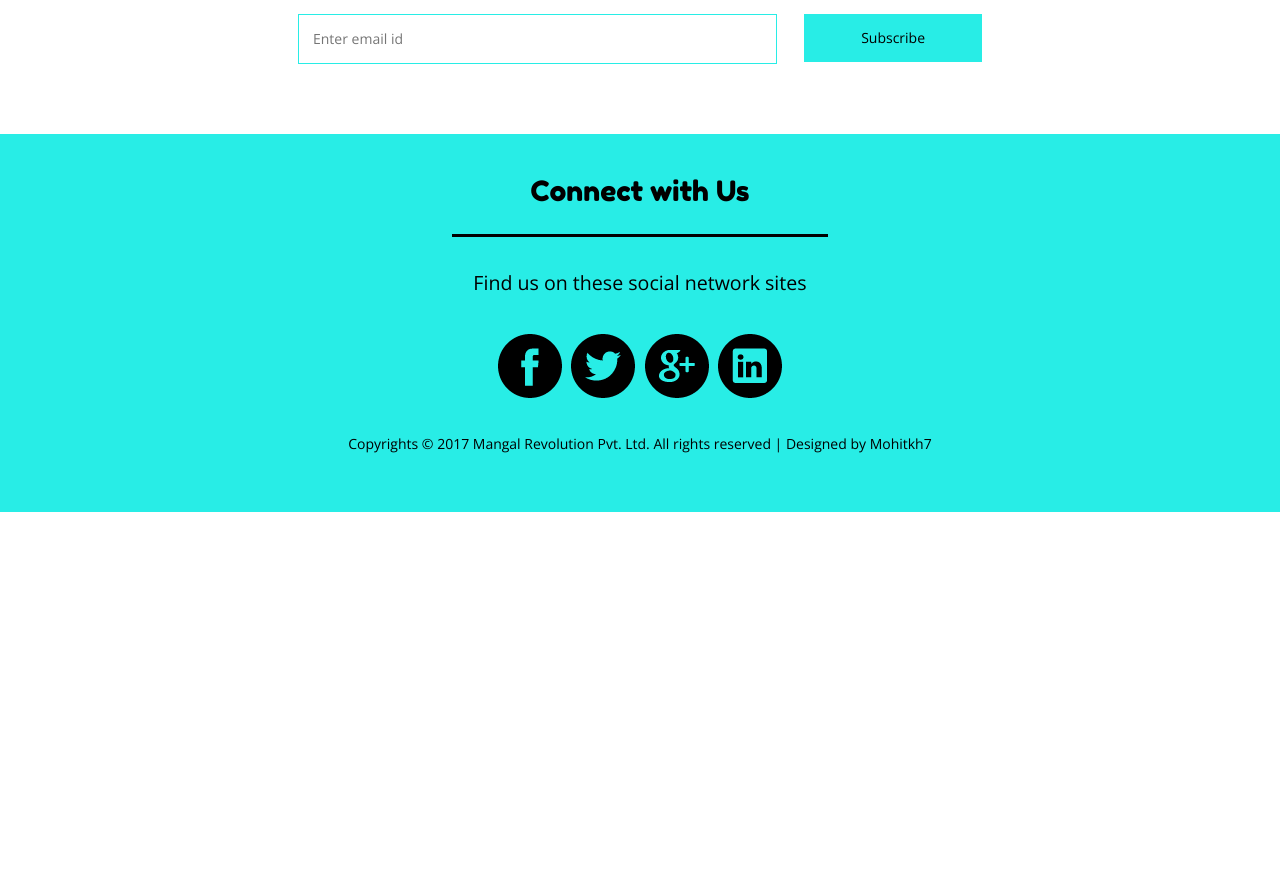
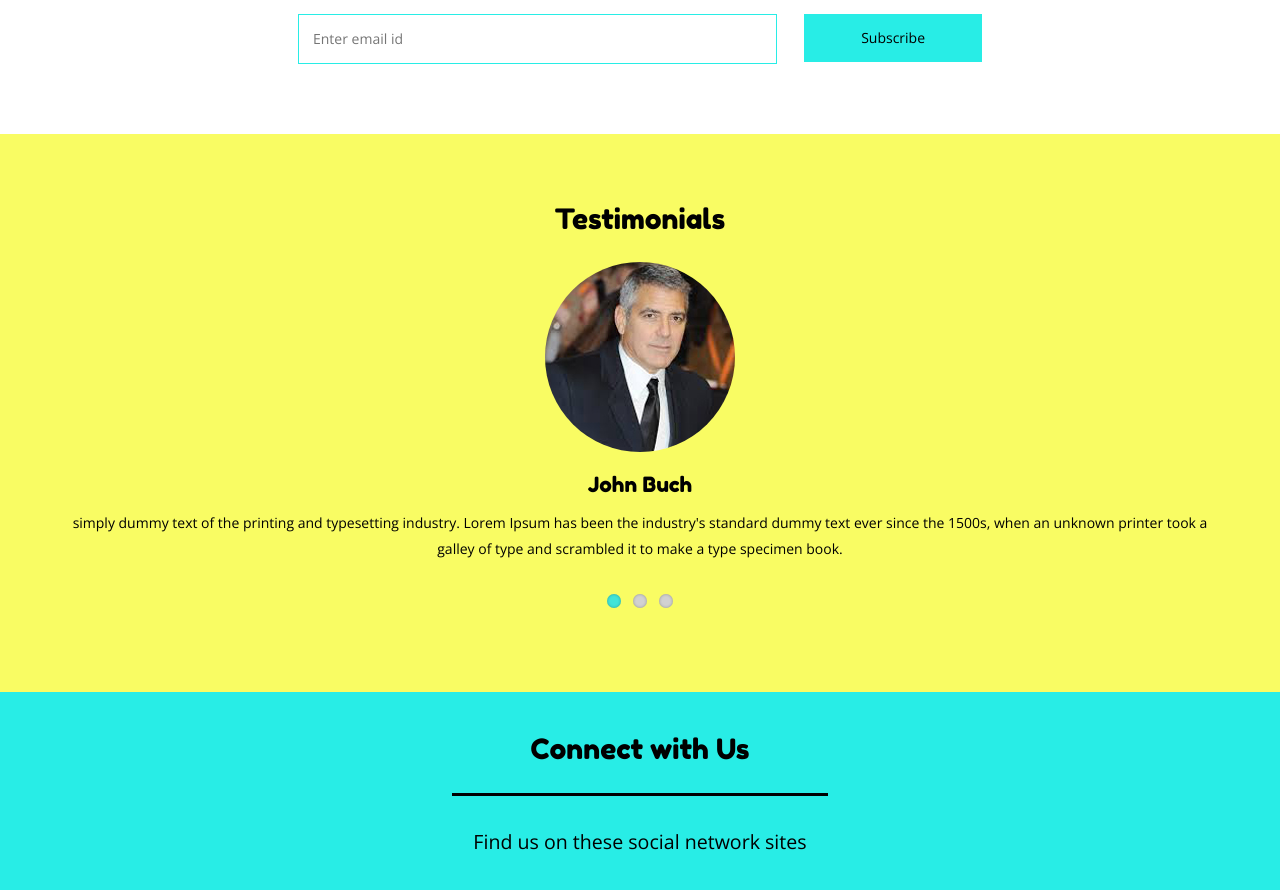
Before and after one commit to mohitkh7/artees, a plain HTML site: page index.html in a window 1280 px wide. Shown: the part 3160-4050 px from the top of the page. Before the commit the page ends 3672 px from the top, so only its background shows below. Drawn offline with nearby package versions, Linux system fonts and the light colour scheme.

Commit message:
testimonials activated

```diff
--- a/index.html
+++ b/index.html
@@ -200,7 +200,7 @@
 	</div>
 <!-- newsletter -->
 <!-- testimonials -->
-	<div class="testimonials" style="display:none">
+	<div class="testimonials">
 		<div class="container">
 			<h3>Testimonials</h3>
 			<section class="slider">
```
Also changed, not shown: images/man.jpg (added), images/women.jpg (added), 1 other file.
